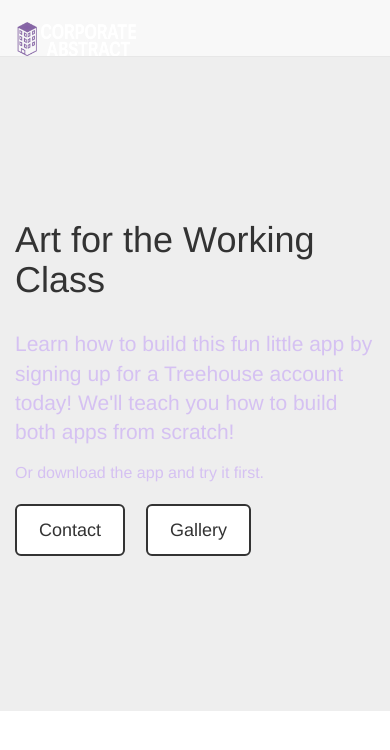
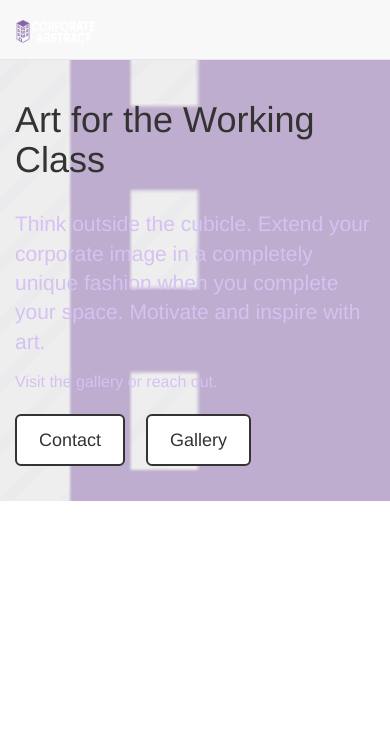
Before and after one commit to cheapwebmonkey/corporate-abstract, a plain HTML site: page index.html in a window 390 px wide. Drawn offline with nearby package versions, Linux system fonts and the light colour scheme.

Commit message:
added descriptive text to pg

```diff
--- a/css/my-styles.css
+++ b/css/my-styles.css
@@ -64,3 +64,33 @@ h1 {
 	background: url('../img/main-logo.png') no-repeat;
 	background-size: 100%;
 }
+
+/* Media Queries
+================================= */
+
+@media (max-width: 991px){
+	.jumbotron {
+		padding-top: 120px;
+		padding-bottom: 20px;
+		background-position: 10% 10%;
+	}
+
+}
+
+@media (max-width: 767px) {
+	.navbar {
+		min-height: 60px;
+	}
+	.main-logo {
+		width: 82px;
+		margin-top: 20px;
+	}
+	.jumbotron {
+		padding-top: 80px;
+		margin-bottom: 32px;
+	}
+	.lead {
+		margin-bottom: 40px;
+	}
+
+}
--- a/index.html
+++ b/index.html
@@ -27,8 +27,8 @@
         <div class="row">
           <div class="col-sm-6">
             <h1>Art for the Working Class</h1>
-              <p class="lead">Learn how to build this fun little app by signing up for a Treehouse account today! We'll teach you how to build both apps from scratch!</p>
-              <p class="lead">Or download the app and try it first.</p>
+              <p class="lead">Think outside the cubicle. Extend your corporate image in a completely unique fashion when you complete your space. Motivate and inspire with art. </p>
+              <p class="lead">Visit the gallery or reach out.</p>
               <p class="lead">
                 <a class="btn btn-default btn-lg" href="#">Contact</a>
                 <a class="btn btn-default btn-lg" href="#">Gallery</a>
```
